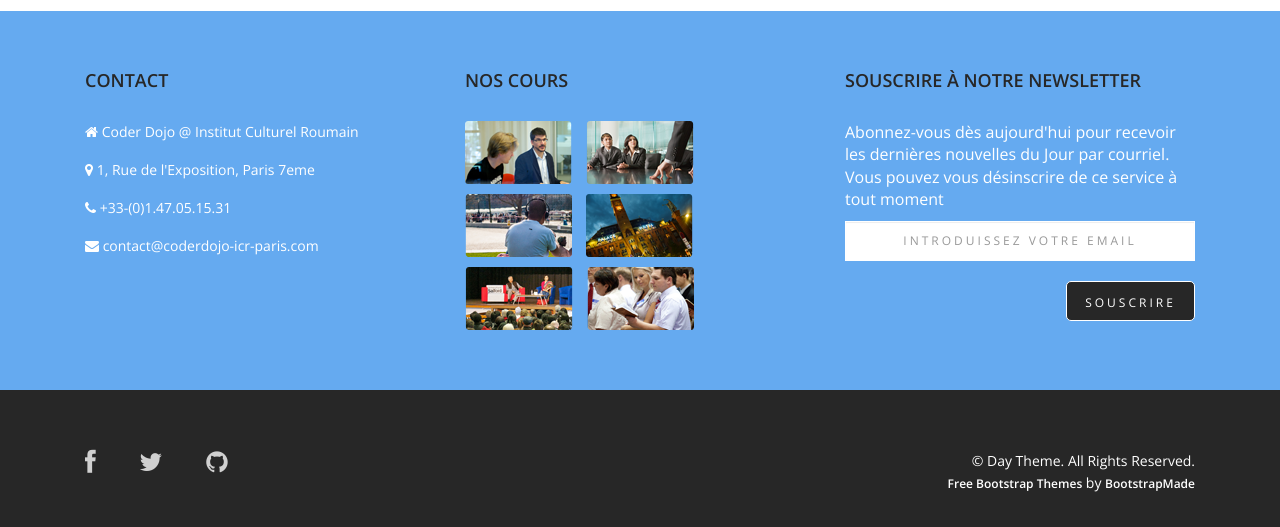
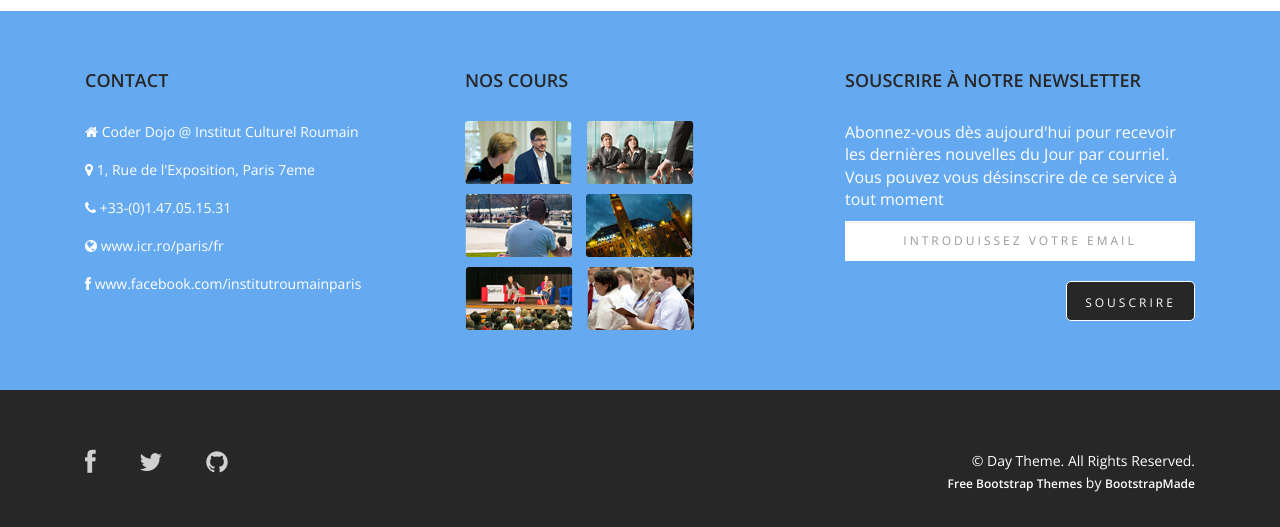
Before and after one commit to arizona2014/FUN-CodeDojoICRParis, a PHP site: page / in a window 1280 px wide. Shown: the part 3382-3909 px from the top of the page. Run offline with PHP 8.4, Linux system fonts and the light colour scheme.

Commit message:
added site & facebook for ICR Paris in index  page

```diff
--- a/index.php
+++ b/index.php
@@ -333,7 +333,8 @@
 						<li><i class="fa fa-home fa"></i> Coder Dojo @ Institut Culturel Roumain </li>
 						<li><i class="fa fa-map-marker fa"></i> 1, Rue de l'Exposition, Paris 7eme</li>
 						<li><i class="fa fa-phone fa"></i> +33-(0)1.47.05.15.31</li>
-						<li><i class="fa fa-envelope fa"></i> contact@coderdojo-icr-paris.com</li>
+						<li><i class="fa fa-globe fa"></i> www.icr.ro/paris/fr</li>
+						<li><i class="fa fa-facebook fa"></i> www.facebook.com/institutroumainparis</li>
 					</ul>
 				</div>
 			</div>
```
